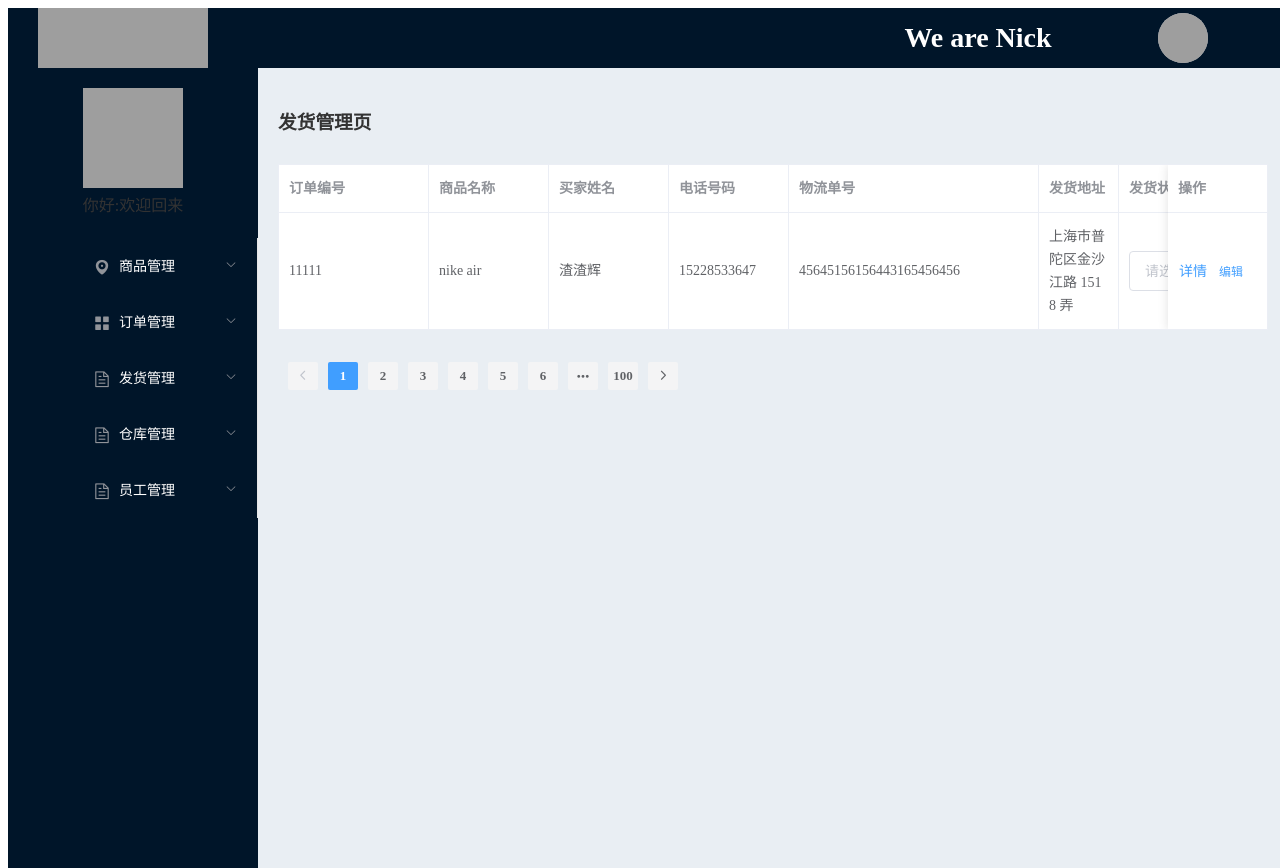
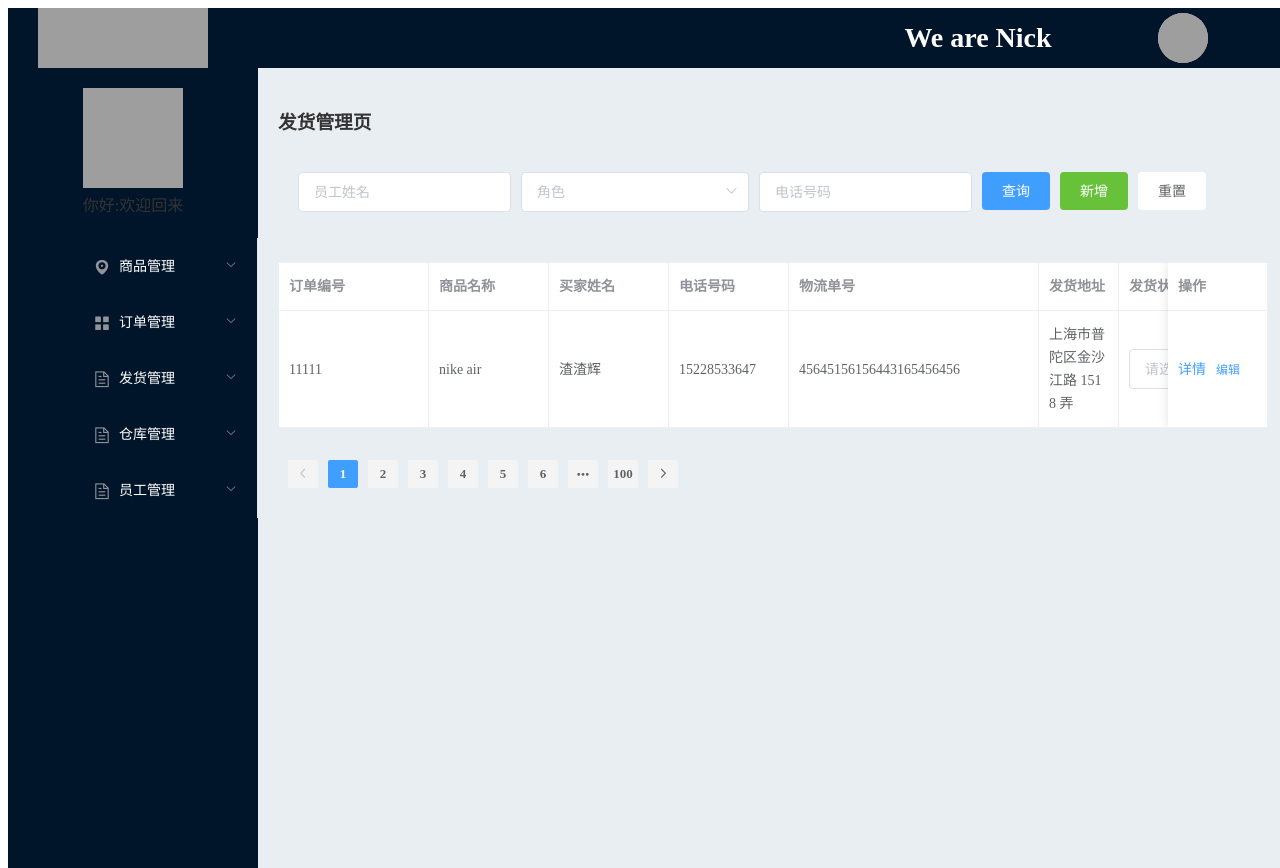
Before and after one commit to sansayl/We-are-NIKE, a Vue app in the folder web-vuex/: page /#/about/sendgoods in a window 1280 px wide. Built offline with nearby package versions, Linux system fonts and the light colour scheme; grey boxes are pictures that could not be loaded.

Commit message:
add SendGoods.vue查询

```diff
--- a/web-vuex/src/views/SendGoods.vue
+++ b/web-vuex/src/views/SendGoods.vue
@@ -1,6 +1,41 @@
 <template>
 <div>
   <h1>发货管理页</h1>
+  <div class="staffSelect">
+      <template>
+        <el-form :inline="true" :model="formInline" class="demo-form-inline">
+          <el-form-item label="">
+            <el-input
+              v-model="formInline.user"
+              placeholder="员工姓名"
+            ></el-input>
+          </el-form-item>
+          <el-form-item label="">
+            <el-select v-model="formInline.role" placeholder="角色">
+              <el-option label="一般店员" value="一般店员"></el-option>
+              <el-option label="仓库管理员" value="仓库管理员"></el-option>
+            </el-select>
+          </el-form-item>
+          <el-form-item label="">
+            <el-input
+              v-model="formInline.tel"
+              placeholder="电话号码"
+            ></el-input>
+          </el-form-item>
+          <el-form-item>
+            <el-button type="primary" @click="onSubmit">查询</el-button>
+            <el-button
+              type="primary"
+              class="staffAddBt"
+              @click="dialogVisible = true"
+              >新增</el-button
+            >
+            <el-button @click="resetForm('numberValidateForm')">重置</el-button>
+          </el-form-item>
+          <el-form-item> </el-form-item>
+        </el-form>
+      </template>
+    </div>
   <div class="SG-data">
     <el-table :data="tableData" border style="width: 100%">
       <el-table-column
@@ -58,7 +93,7 @@
         label="操作"
         width="100">
         <template slot-scope="">
-          <el-button type="text" @click="SGdetail = true">详情</el-button>
+          <el-button type="text" @click="SGdetail = true" class="fontS">详情</el-button>
           <el-button type="text" @click="SGedit = true" size="small">编辑</el-button>
         </template>
       </el-table-column>
@@ -96,7 +131,18 @@
         <el-table-column property="userName" label="买家名称" width="200"></el-table-column>
         <el-table-column property="userNumber" label="电话号码"></el-table-column>
       </el-table>
-      <input type="text">
+      <div style="margin: 20px;"></div>
+      <el-form  label-width="80px" :model="formLabelAlign">
+          <el-form-item label="物流单号 :" width="100">
+            <el-input v-model="formLabelAlign.name" clearable></el-input>
+          </el-form-item>
+          <el-form-item label="发货地址 :">
+            <el-input v-model="formLabelAlign.region" clearable></el-input>
+          </el-form-item>
+          <el-form-item label="发货状态 :">
+            <el-input v-model="formLabelAlign.type" clearable></el-input>
+          </el-form-item>
+      </el-form>
     </el-dialog>
   </div>
   <div class="SG-fenye">
@@ -113,11 +159,52 @@
       },
       az(){
         // console.log(this.);
-      }
+      },
+       // 提交
+      onSubmit() {
+        console.log("submit!");
+      },
+      // 重置
+      resetForm(formName) {
+        // this.$refs[formName].resetFields();
+      },
+      // 查看
+      handleClick(row) {
+        console.log(row);
+      },
+      //关闭新增弹窗
+      // handleClose(done) {
+      //   this.$confirm("确认关闭？")
+      //     .then((_) => {
+      //       done();
+      //     })
+      //     .catch((_) => {});
+      // },
+      //新增提交
+      submitForm(formName) {
+        this.$refs[formName].validate((valid) => {
+          if (valid) {
+            alert("submit!");
+          } else {
+            console.log("error submit!!");
+            return false;
+          }
+        });
+      },
     },
 
     data() {
       return {
+        formInline: {
+          user: "",
+          role: "",
+          tel:""
+        },
+        formLabelAlign: {
+          name: '',
+          region: '',
+          type: ''
+        },
         block:'block',
         none:'none',
         value:'',
@@ -177,4 +264,28 @@
   .SG-data{
     margin-top: 30px;
   }
+  .fontS{
+    font-size: 14px;
+  }
+  .staffSelect {
+  width: 100%;
+  height: 60px;
+  //background: teal;
+  padding-top: 20px;
+  border-top: gray;
+  }
+  //搜索
+  .el-form-item {
+    margin-bottom: 0 !important;
+  }
+  .el-form {
+    padding-left: 20px;
+  }
+  //新增按钮样式
+  .el-button {
+    border: none;
+  }
+  .staffAddBt {
+    background: #67c23a;
+  }
 </style>
```
